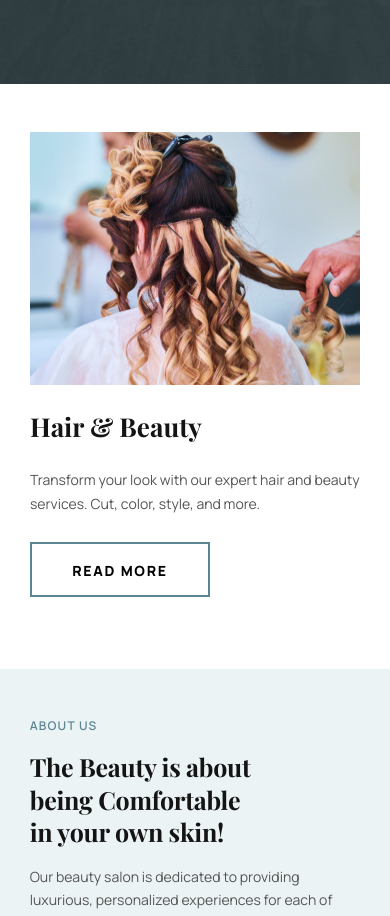
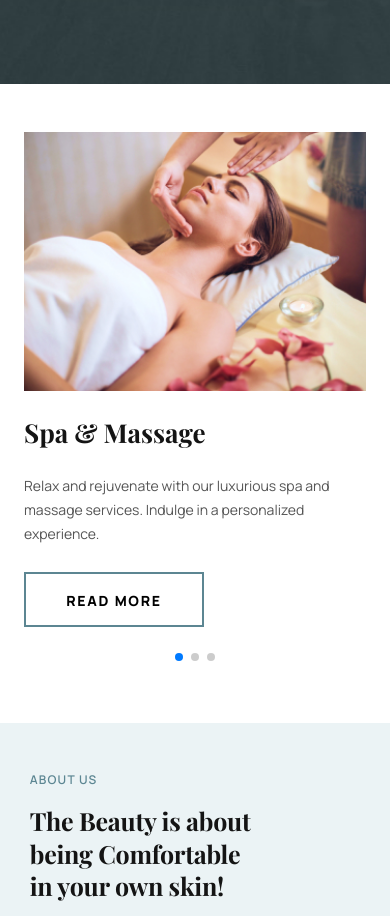
Before and after one commit to MAGHPMallawaarachchi/beautyness, a React (Vite) app: page / in a window 390 px wide. Shown: the part 900-1816 px from the top of the page. Built offline with nearby package versions, Linux system fonts and the light colour scheme.

Commit message:
update features.jsx

```diff
--- a/package.json
+++ b/package.json
@@ -10,7 +10,8 @@
   },
   "dependencies": {
     "react": "^18.2.0",
-    "react-dom": "^18.2.0"
+    "react-dom": "^18.2.0",
+    "swiper": "^9.0.3"
   },
   "devDependencies": {
     "@types/react": "^18.0.26",
--- a/src/components/Features.jsx
+++ b/src/components/Features.jsx
@@ -2,8 +2,17 @@ import react, {useState} from 'react';
 import styles from '../style';
 import {features} from '../constants';
 
+// import Swiper core and required modules
+import { Pagination } from 'swiper';
+
+import { Swiper, SwiperSlide } from 'swiper/react';
+
+// Import Swiper styles
+import 'swiper/css';
+import 'swiper/css/pagination';
+
 const FeatureCard = ({id, image, title, content}) => (
-  <div className='flex flex-row'>
+  <div className='flex-row'>
     <div className='flex flex-col gap-[26px]'>
       <img src={image} alt="" className='min-w-[330px] min-h-[253px]' />
       <h2 className='font-playfair_display font-bold text-dullBlack text-[26px] leading-[120%]'>{title}</h2>
@@ -15,11 +24,25 @@ const FeatureCard = ({id, image, title, content}) => (
 
 const Features = () => (
   <section className={`sm:px-16 ${styles.paddingX} ${styles.paddingY} flex justify-center`}>
-    <div className='gap-[105px] flex'>
+    <div className='md:flex hidden gap-[105px] flex-wrap justify-center'>
       {features.map((feature, index)=>(
         <FeatureCard key={feature.id}{...feature}/>
       ))}
     </div>
+
+    <Swiper
+      className='flex flex-col md:hidden gap-[105px] items-center justify-center pb-12'
+      modules={[Pagination]}
+      spaceBetween={40}
+      slidesPerView={1}
+      pagination={{ clickable: true }}
+    >
+      {features.map((feature, index)=>(
+        <SwiperSlide>
+          <FeatureCard key={feature.id}{...feature}/>
+        </SwiperSlide>
+      ))}
+    </Swiper>
   </section>
 )
 
```
Also changed, not shown: 1 other file (tests, documents, lock files or other folders).
